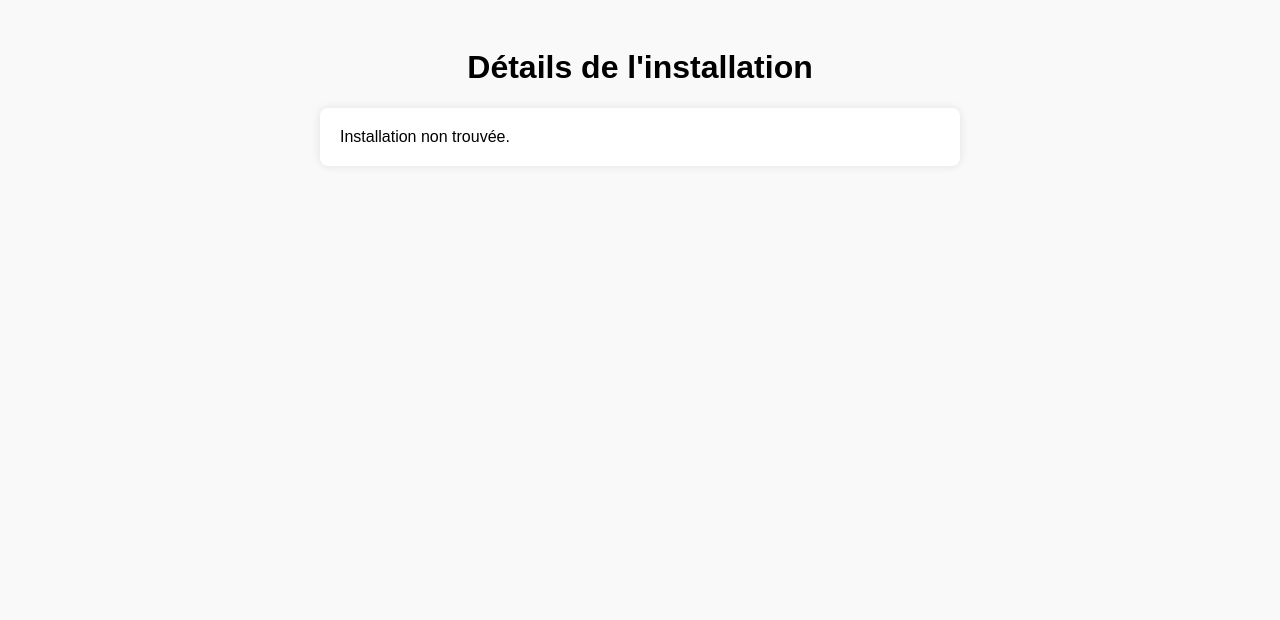
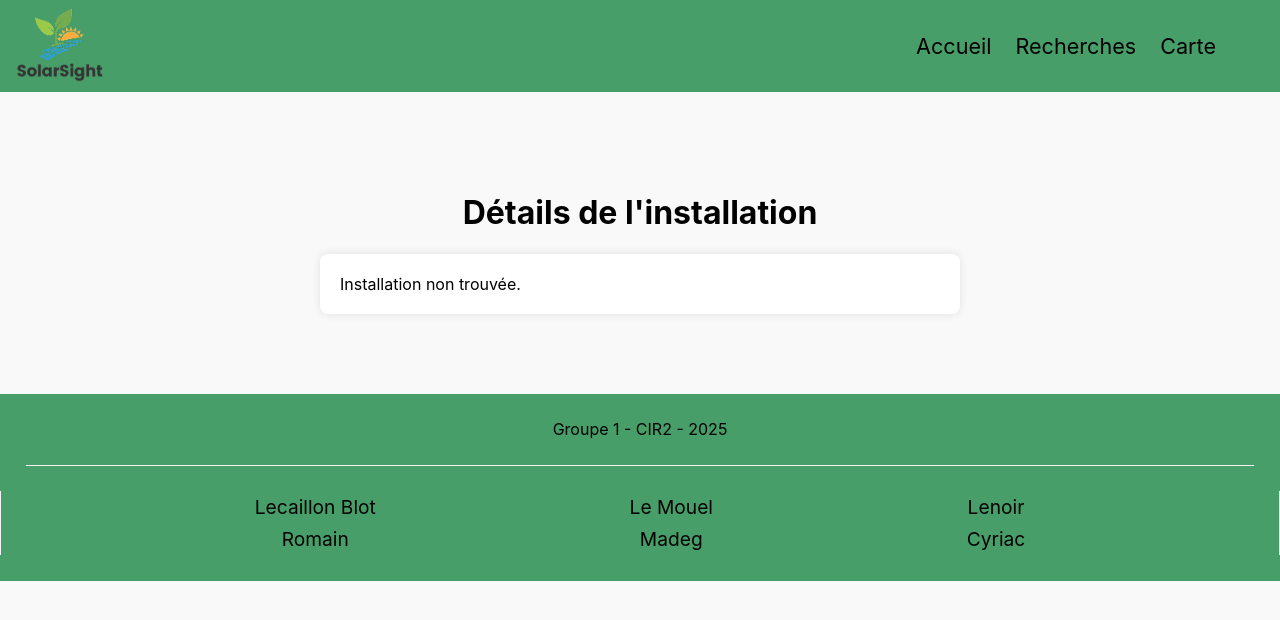
Before and after one commit to MrCyci6/Projet-CIR2-group1, a PHP site: page /details.html in a window 1280 px wide. Shown: the top 620 px of the page. Run offline with PHP 8.4, Linux system fonts and the light colour scheme.

Commit message:
Modification mineur page details

```diff
--- a/public/details.html
+++ b/public/details.html
@@ -6,12 +6,50 @@
   <link rel="stylesheet" href="styles/details.css">
 </head>
 <body>
+   <header>
+            <img id="logo" src="./styles/ressources/logo.png" alt="logo" >
+            <div class="menutexts">
+                <a href="index.html">Accueil</a>
+                <a href="recherche.html">Recherches</a>
+                <a href="carte.html">Carte</a>
+            </div>
+  </header>
+<br>
+<br>
+<br>
+<br>
 
 <h1>Détails de l'installation</h1>
 
 <div class="details" id="detailsContainer">
   Chargement...
 </div>
+<br>
+<br>
+<br>
+<br>
+
+<footer>
+            <div id="container">
+                <div id="footer-part1">
+                    <p>Groupe 1 - CIR2 - 2025</p>
+                </div>
+                <div id="footer-part2">
+                    <div class="blazes">
+                        <p>Lecaillon Blot</p>
+                        <p>Romain</p>
+                    </div>
+                    <div class="blazes">
+                        <p>Le Mouel</p>
+                        <p>Madeg</p>
+                    </div>
+                    <div class="blazes">
+                        <p>Lenoir</p>
+                        <p>Cyriac</p>
+                    </div>
+                </div>
+            </div>
+        </footer>
 
 <script src="styles/details.js"></script>
 </body>
--- a/public/styles/accueil.css
+++ b/public/styles/accueil.css
@@ -107,7 +107,7 @@ hr {
 h6, .h6, h5, .h5, h4, .h4, h3, .h3, h2, .h2, h1, .h1 {
   margin-top: 0;
   margin-bottom: 0.5rem;
-  font-family: "Montserrat", -apple-system, BlinkMacSystemFont, "Segoe UI", Roboto, "Helvetica Neue", Arial, sans-serif, "Apple Color Emoji", "Segoe UI Emoji", "Segoe UI Symbol", "Noto Color Emoji";
+  font-family: -apple-system, BlinkMacSystemFont, "Segoe UI", Roboto, "Helvetica Neue", Arial, sans-serif, "Apple Color Emoji", "Segoe UI Emoji", "Segoe UI Symbol", "Noto Color Emoji";
   font-weight: 700;
   line-height: 1.2;
 }
--- a/public/styles/details.css
+++ b/public/styles/details.css
@@ -1,7 +1,8 @@
 body {
-      font-family: Arial;
+    font-family: -apple-system, BlinkMacSystemFont, "Segoe UI";
+    padding: 0px;
+    margin: 0px;
     background: #f9f9f9;
-      padding: 20px;
 }
 h1 {
   text-align: center;
@@ -17,3 +18,79 @@ body {
 .details p {
   margin: 10px 0;
 }
+
+        /* Header / Footer */
+header{
+    width: auto;
+    height: 92px;
+    background-color: #489e69;
+    display: flex;
+    flex-direction:row ;
+    justify-content: space-between;
+}
+
+.menutexts{
+    padding-right: 5%;
+    display: grid;
+    grid-template-columns: auto auto auto;
+    gap: 1.5em;
+    align-items: center;
+
+}
+
+.menutexts > a{
+    text-decoration: none;
+    color: black;
+    font-size: 1.35em;
+}
+
+
+#logo{
+    height: inherit;
+    position: inherit;
+    padding-left: 1%;
+}
+
+
+footer{
+    background-color: #489e69;
+    position: relative;
+    bottom: 0%;
+    width: 100%;
+    height: auto;
+}
+
+#container{
+    display: grid;
+    grid-template-rows: 2.5fr 4fr;
+}
+
+#footer-part1{
+    display: flex;
+    justify-content: center;
+    align-items: center;
+    border-bottom: 1.5px whitesmoke solid;
+    margin-left: 2%;
+    margin-right: 2%;
+}
+
+#footer-part2{
+    display: flex;
+    justify-content: space-evenly;
+    border-left: 0.75px whitesmoke solid;
+    border-right: 0.75px whitesmoke solid;
+    margin-top: 2%;
+    margin-bottom: 2%;
+}
+
+.blazes{
+    display: grid;
+    grid-template-rows: 2em 2em ;
+    align-self: center;
+    align-items: center;
+    justify-items: center;
+}
+
+.blazes > p{
+    font-size: 1.2rem;
+}
--- a/public/styles/recherche.css
+++ b/public/styles/recherche.css
@@ -1,5 +1,5 @@
  body {
-      font-family: Arial, sans-serif;
+      font-family: -apple-system, BlinkMacSystemFont, "Segoe UI";
       padding: 0px;
       margin: 0px;
       background: #f7f7f7;
```
Lines whose indentation alone changed are shown as unchanged.
